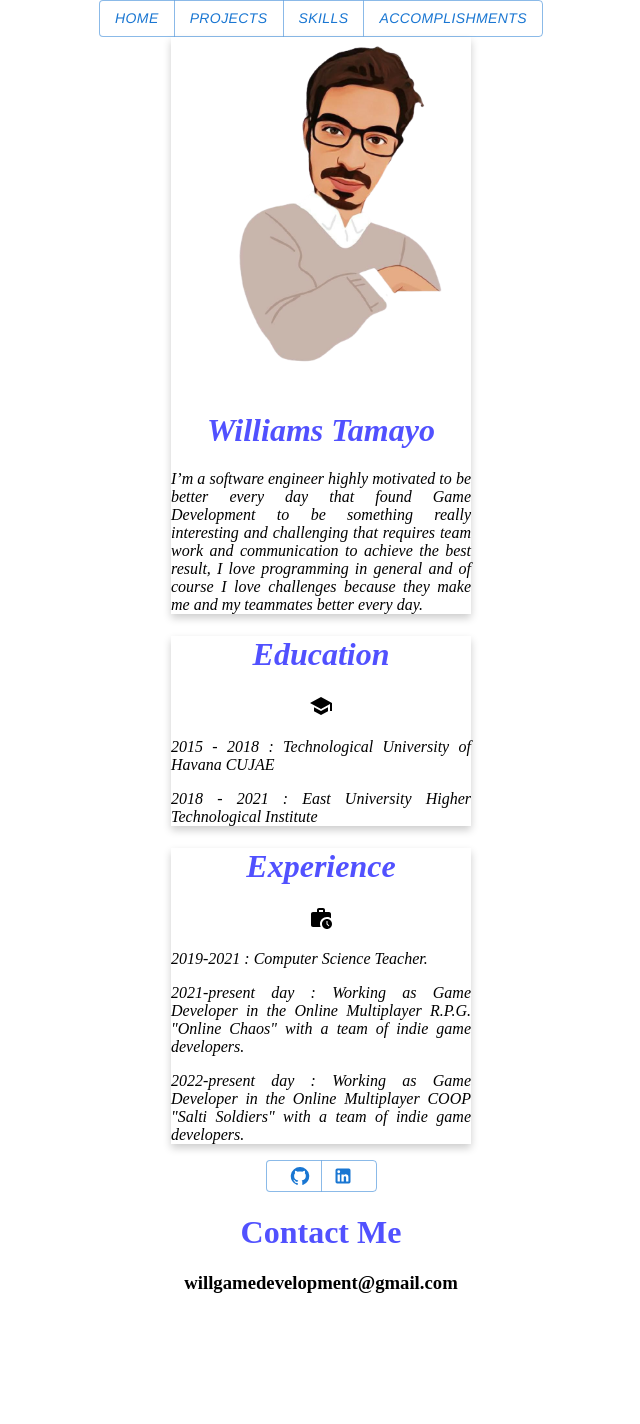
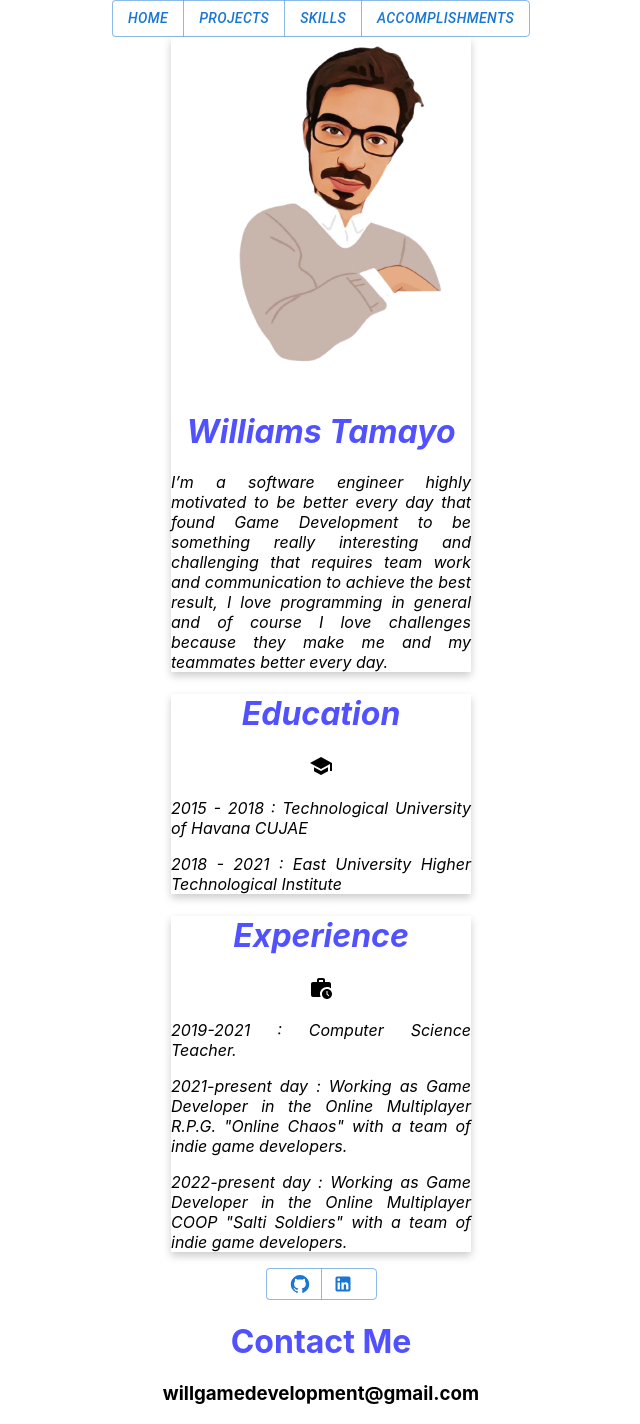
Before and after one commit to walberh96/walberhportfolio, a Next.js app: page / in a window 1280 px wide. Shown: the whole page, without its empty margins (319-959 px from the left). Before the commit the page ends 1313 px from the top, so only its background shows below. Built offline with nearby package versions, Linux system fonts and the light colour scheme.

Commit message:
removed font family styles

```diff
--- a/styles/Accomplishment.module.css
+++ b/styles/Accomplishment.module.css
@@ -2,7 +2,6 @@
     text-align: center;
 }
 .main h3{
-font-family: cursive;
 font-style: italic;
 }
 .main h3:hover{
@@ -10,6 +9,5 @@ font-style: italic;
     }
 .main h1{
     color: rgb(81, 81, 255);
-    font-family: cursive;
     font-style: italic;
 }
--- a/styles/Hero.module.css
+++ b/styles/Hero.module.css
@@ -6,11 +6,9 @@
   }
   .card h1{
     color: rgb(81, 81, 255);
-    font-family: cursive;
     font-style: italic;
 }
 .card p{
     text-align: justify;
-    font-family: cursive;
     font-style: italic;
 }
--- a/styles/Nav.module.css
+++ b/styles/Nav.module.css
@@ -7,7 +7,6 @@
         text-align:center;
       }
       .nav button{
-        font-family: 'Franklin Gothic Medium', 'Arial Narrow', Arial, sans-serif;
         font-style: italic;
       }
       .nav button:hover{
--- a/styles/Projects.module.css
+++ b/styles/Projects.module.css
@@ -4,16 +4,13 @@
 }
 .main h1 {
     color: rgb(81, 81, 255);
-    font-family: cursive;
 }
 .main button:hover{
     background-color: rgb(35, 35, 55);
 }
 .main h2{
     color: rgb(81, 255, 159);
-    font-family: cursive;
 }
 .main p{
-    font-family: cursive;
     font-style: italic;
 }
--- a/styles/Skills.module.css
+++ b/styles/Skills.module.css
@@ -7,5 +7,4 @@
   }
   .skills h1{
     color: rgb(81, 81, 255);
-    font-family: cursive;
   }
--- a/styles/SocialIconsBar.module.css
+++ b/styles/SocialIconsBar.module.css
@@ -7,9 +7,5 @@
 }
 .social footer h1{
     color: rgb(81, 81, 255);
-    font-family: cursive;
-}
-.social footer h3{
-    font-family: cursive;
 
 }
```
